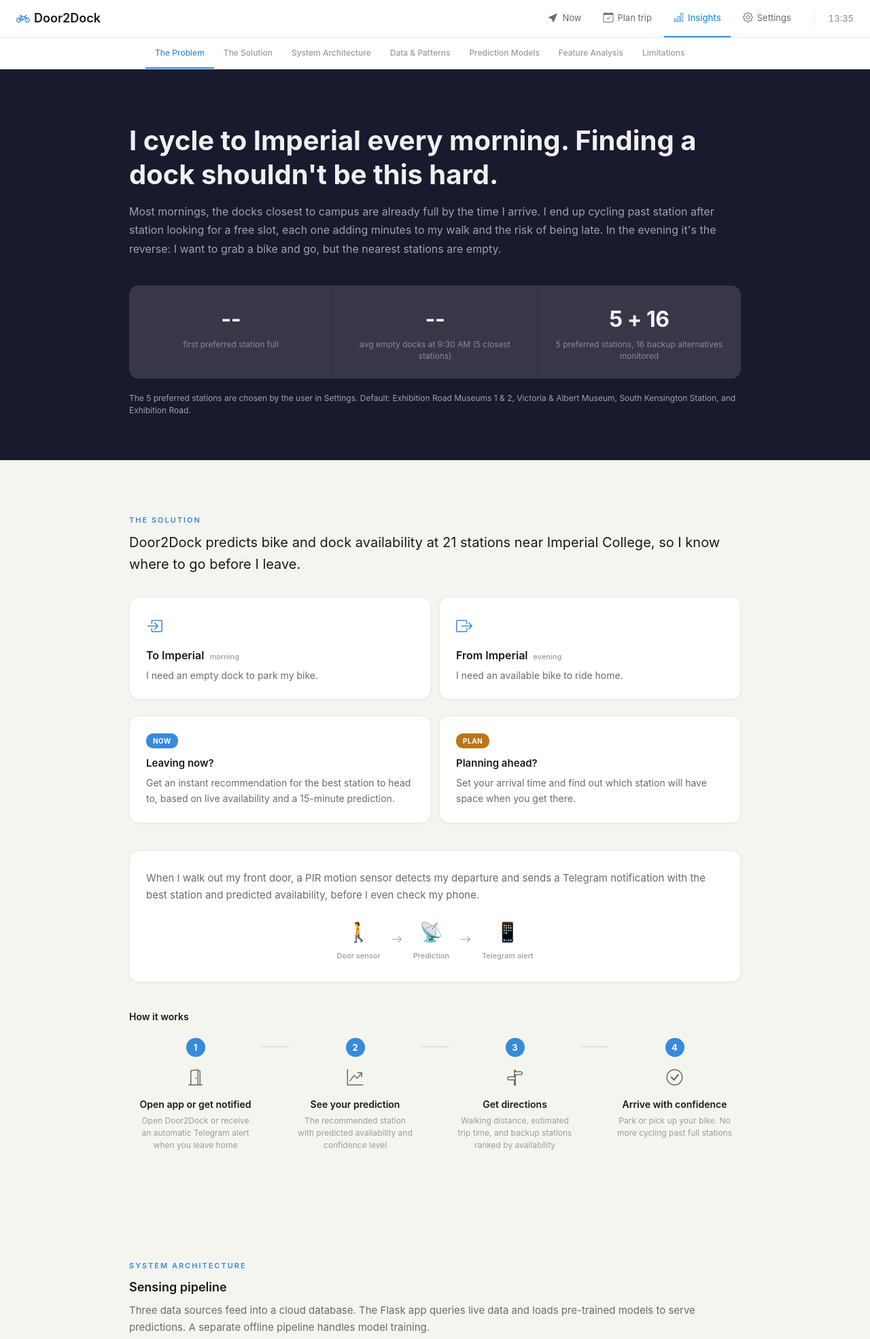
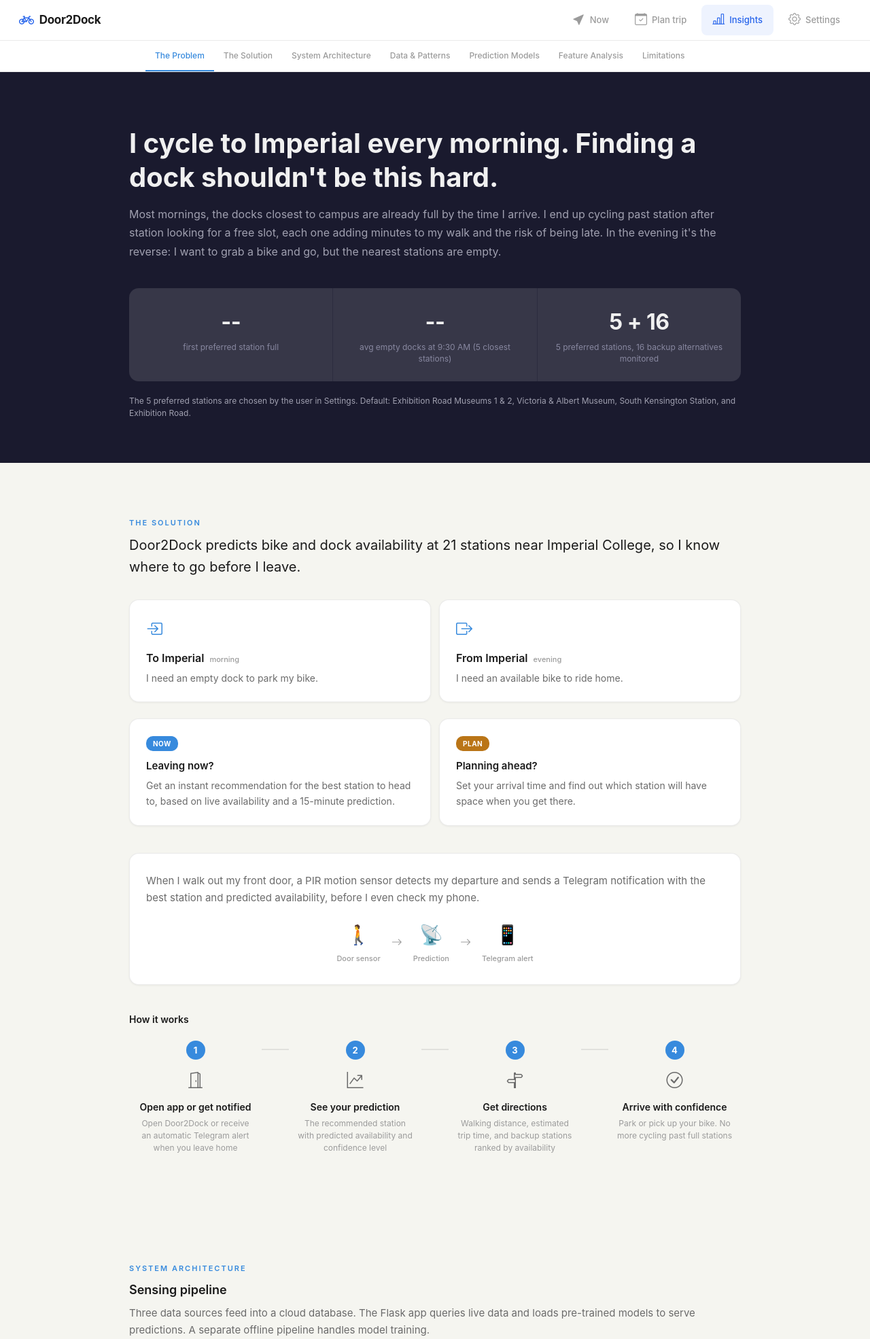
Before and after one commit to ferdipn4/DoorToDock, a Flask app: page /insights in a window 1280 px wide. Shown: the top 1970 px of the page at 68% size. Run offline with Flask 3, Linux system fonts and the light colour scheme; some libraries are stand-ins or nearby versions.

Commit message:
feat: Go page design refinements – highlight From stations, new toggle colours, hero card top border, nav bar redesign
Co-Authored-By: Claude Opus 4.6 <noreply@anthropic.com>

```diff
--- a/webapp/static/css/style.css
+++ b/webapp/static/css/style.css
@@ -27,7 +27,7 @@
   --radius-xl: 16px;
 
   /* Layout */
-  --topbar-height: 56px;
+  --topbar-height: 60px;
   --bottomnav-height: 56px;
 }
 
@@ -113,33 +113,35 @@ body {
 /* ── Top Bar (desktop, >= 768px) ── */
 .topbar {
   display: none;
-  height: var(--topbar-height);
+  height: 60px;
   background-color: var(--bg-primary);
   border-bottom: 1px solid var(--border);
+  box-shadow: 0 1px 3px rgba(0, 0, 0, 0.04);
   align-items: center;
-  padding: 0 24px;
+  padding: 0 28px;
   flex-shrink: 0;
 }
 
 .topbar-brand {
-  font-size: 18px;
-  font-weight: 600;
+  font-size: 17px;
+  font-weight: 700;
   color: var(--text-primary);
   white-space: nowrap;
   display: flex;
   align-items: center;
-  gap: 6px;
+  gap: 8px;
+  letter-spacing: -0.3px;
 }
 
 .topbar-brand i {
-  font-size: 20px;
-  color: var(--info);
+  font-size: 22px;
+  color: #2563eb;
 }
 
 .topbar-nav {
   display: flex;
   align-items: center;
-  gap: 4px;
+  gap: 6px;
   margin-left: auto;
 }
 
@@ -147,21 +149,19 @@ body {
   display: flex;
   align-items: center;
   justify-content: center;
-  gap: 6px;
-  padding: 0 14px;
+  gap: 7px;
+  padding: 8px 16px;
   text-decoration: none;
   font-size: 13px;
-  font-weight: 400;
-  color: var(--text-secondary);
-  border-bottom: 2px solid transparent;
-  transition: color 0.15s, border-color 0.15s, background-color 0.15s;
+  font-weight: 500;
+  color: var(--text-tertiary);
+  border-radius: var(--radius-md);
+  transition: color 0.2s, background-color 0.2s;
   white-space: nowrap;
-  height: calc(var(--topbar-height) - 2px);
-  box-sizing: border-box;
 }
 
 .topbar-item i {
-  font-size: 15px;
+  font-size: 18px;
 }
 
 .topbar-item:hover {
@@ -170,24 +170,17 @@ body {
 }
 
 .topbar-item.active {
-  color: var(--info);
-  font-weight: 500;
-  border-bottom-color: var(--info);
+  color: #2563eb;
+  background-color: rgba(37, 99, 235, 0.08);
 }
 
-/* Nav clock – desktop */
-.nav-clock {
-  margin-left: 20px;
-  padding-left: 20px;
-  border-left: 1px solid var(--border);
-  font-size: 13px;
-  font-weight: 500;
-  color: var(--text-tertiary);
-  font-variant-numeric: tabular-nums;
-  white-space: nowrap;
-  height: 24px;
-  display: flex;
-  align-items: center;
+[data-bs-theme="dark"] .topbar-item.active {
+  color: #60a5fa;
+  background-color: rgba(96, 165, 250, 0.1);
+}
+
+[data-bs-theme="dark"] .topbar-brand i {
+  color: #60a5fa;
 }
 
 @media (min-width: 768px) {
--- a/webapp/templates/base.html
+++ b/webapp/templates/base.html
@@ -33,19 +33,18 @@
             <span class="topbar-brand"><i class="bi bi-bicycle"></i> Door2Dock</span>
             <div class="topbar-nav">
                 <a href="/go?timing=now" class="topbar-item {% if active_tab == 'go' and active_timing|default('now') == 'now' %}active{% endif %}">
-                    <i class="bi bi-cursor-fill"></i> Now
+                    <i class="bi bi-cursor-fill"></i><span>Now</span>
                 </a>
                 <a href="/go?timing=plan" class="topbar-item {% if active_tab == 'go' and active_timing|default('now') == 'plan' %}active{% endif %}">
-                    <i class="bi bi-calendar-check"></i> Plan trip
+                    <i class="bi bi-calendar-check"></i><span>Plan trip</span>
                 </a>
                 <a href="/insights" class="topbar-item {% if active_tab == 'insights' %}active{% endif %}">
-                    <i class="bi bi-bar-chart"></i> Insights
+                    <i class="bi bi-bar-chart-line"></i><span>Insights</span>
                 </a>
                 <a href="/settings" class="topbar-item {% if active_tab == 'settings' %}active{% endif %}">
-                    <i class="bi bi-gear"></i> Settings
+                    <i class="bi bi-gear"></i><span>Settings</span>
                 </a>
             </div>
-            <span class="nav-clock" id="nav-clock-desktop"></span>
         </nav>
 
         <!-- Main Content -->
@@ -79,13 +78,13 @@
 
     <!-- Leaflet JS -->
     <script src="https://unpkg.com/leaflet@1.9.4/dist/leaflet.js"></script>
-    <!-- Nav clock -->
+    <!-- Mobile nav clock -->
     <script>
     (function() {
-        var els = [document.getElementById('nav-clock-desktop'), document.getElementById('nav-clock-mobile')];
+        var el = document.getElementById('nav-clock-mobile');
         function tick() {
             var t = new Date().toLocaleTimeString('en-GB', { hour: '2-digit', minute: '2-digit' });
-            els.forEach(function(el) { if (el) el.textContent = t; });
+            if (el) el.textContent = t;
         }
         tick();
         setInterval(tick, 10000);
```
Also changed, not shown: webapp/static/js/go.js (+10 -2 lines), webapp/templates/go.html (+17 -5 lines).
